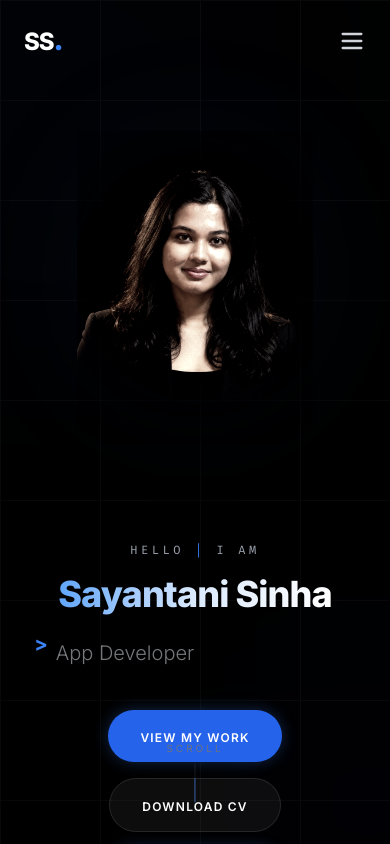
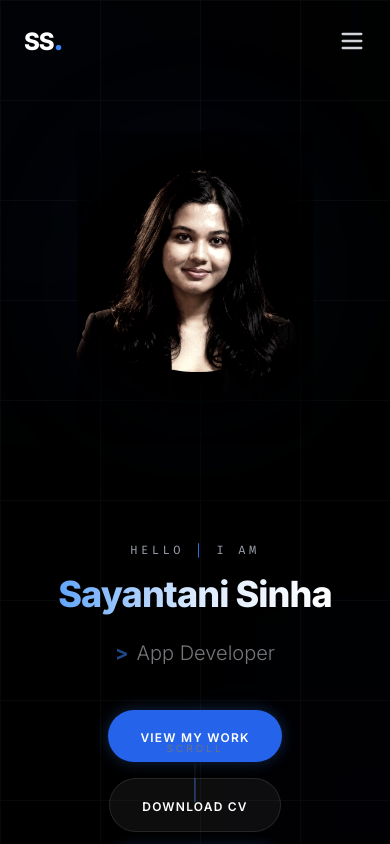
Before and after one commit to sayantani071/sayantani-portfolio, a React (Vite) app: page / in a window 390 px wide. Shown: the top 844 px of the page. Built offline with nearby package versions, Linux system fonts and the light colour scheme.

Commit message:
Fix alignment of role text to perfectly center under name

```diff
--- a/src/components/Hero.jsx
+++ b/src/components/Hero.jsx
@@ -65,20 +65,20 @@ const Hero = () => {
               transition={{ duration: 0.8, delay: 0.4 }}
               className="h-10 md:h-12 flex justify-center items-center w-full mb-10"
             >
-              <div className="text-xl md:text-2xl text-gray-300 font-light flex justify-center gap-2 w-full max-w-[400px]">
-                <span className="text-blue-500 font-bold">&gt;</span>
-                <div className="relative overflow-hidden w-[300px] h-[40px]">
+              <div className="text-xl md:text-2xl text-gray-300 font-light flex justify-center w-full">
+                <div className="relative overflow-hidden w-full max-w-[400px] h-[40px]">
                   <AnimatePresence mode="wait">
-                    <motion.span
+                    <motion.div
                       key={currentRoleIndex}
                       initial={{ y: 20, opacity: 0 }}
                       animate={{ y: 0, opacity: 1 }}
                       exit={{ y: -20, opacity: 0 }}
                       transition={{ duration: 0.3 }}
-                      className="absolute left-0 top-0 w-full text-left"
+                      className="absolute left-0 top-0 w-full flex justify-center items-center gap-2"
                     >
-                      {roles[currentRoleIndex]}
-                    </motion.span>
+                      <span className="text-blue-500 font-bold">&gt;</span>
+                      <span>{roles[currentRoleIndex]}</span>
+                    </motion.div>
                   </AnimatePresence>
                 </div>
               </div>
```
